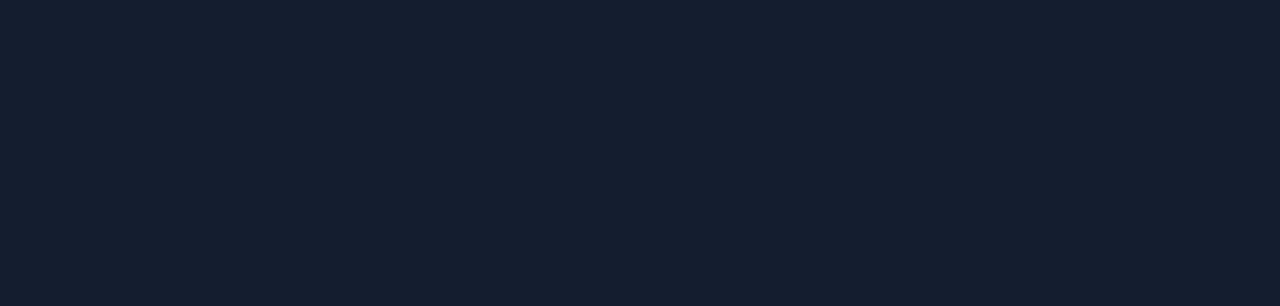
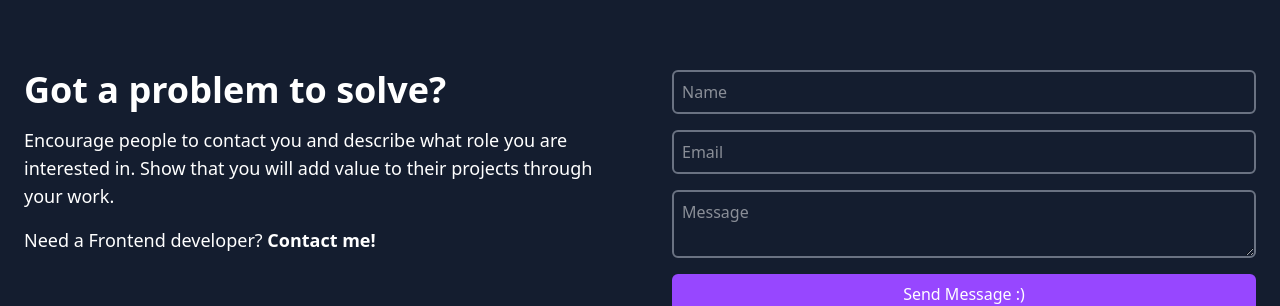
Before and after one commit to Hamidou-ctr/my-website, an Angular app: page / in a window 1280 px wide. Shown: the part 3879-4185 px from the top of the page. Before the commit the page ends 3949 px from the top, so only its background shows below. Built offline with nearby package versions, Linux system fonts and the light colour scheme.

Commit message:
feat: enhance Contact section with structured layout and form elements

```diff
--- a/src/app/components/contact/contact.html
+++ b/src/app/components/contact/contact.html
@@ -4,4 +4,43 @@
     <h1 class="text-5xl xs:text-8xl font-bold">Contact</h1>
     <p class="h-1 w-24 flex-1"></p>
   </div>
+
+  <section
+    class="max-w-350 flex justify-center items-center flex-col md:items-start lm:flex-row px-6 gap-16 "
+  >
+    <div
+      class="w-full lm:w-1/2 flex justify-center flex-col gap-4 pl-[0%] text-base xxs:text-xl xs:text-lg font-normal"
+    >
+      <h1 class="text-2xl xxs:text-3xl xs:text-4xl font-bold whitespace-nowrap">
+        Got a problem to solve?
+      </h1>
+      <p>
+        Encourage people to contact you and describe what role you are interested in. Show that you
+        will add value to their projects through your work.
+      </p>
+      <p>Need a Frontend developer? <b>Contact me!</b></p>
+    </div>
+    <form action="" class="w-full lm:w-1/2 flex flex-col gap-4">
+      <input
+        type="text"
+        placeholder="Name"
+        class="w-full bg-transparent border-2 border-gray-500 rounded-md p-2 focus:outline-none focus:border-[#9747FF]"
+      />
+      <input
+        type="email"
+        placeholder="Email"
+        class="w-full bg-transparent border-2 border-gray-500 rounded-md p-2 focus:outline-none focus:border-[#9747FF]"
+      />
+      <textarea
+        placeholder="Message"
+        class="w-full bg-transparent border-2 border-gray-500 rounded-md p-2 focus:outline-none focus:border-[#9747FF]"
+      ></textarea>
+      <button
+        type="submit"
+        class="bg-[#9747FF] text-white px-6 py-2 rounded-md hover:bg-[#7a36c9] transition-colors duration-300"
+      >
+        Send Message :)
+      </button>
+    </form>
+  </section>
 </section>
```
